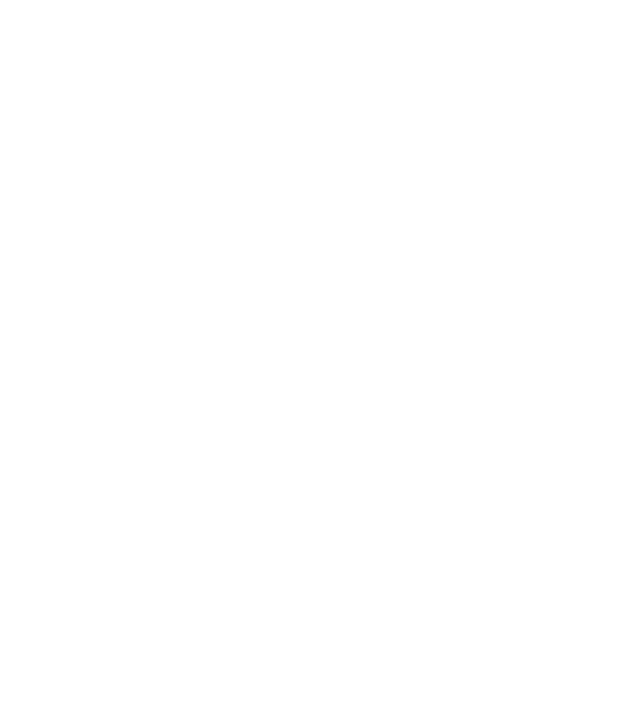
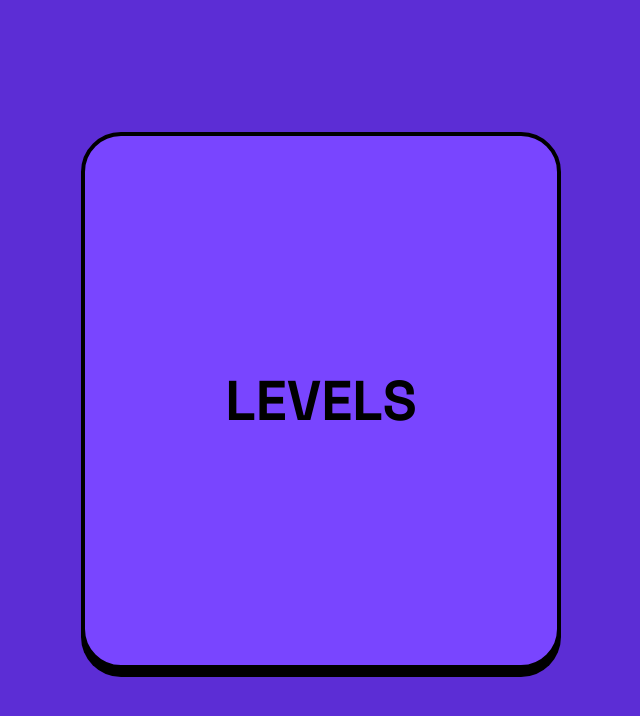
Before and after one commit to oluwatobicode/connect-four-gane, a React (Vite) app: page /levels in a window 1280 px wide. Before the commit this address had no page. Shown: the top 716 px of the page, without its empty margins (319-959 px from the left). Built offline with nearby package versions, Linux system fonts and the light colour scheme.

Commit message:
working on the levels section

```diff
--- a/src/App.tsx
+++ b/src/App.tsx
@@ -7,6 +7,7 @@
 import Start from "./pages/Start";
 import Game from "./pages/Game";
 import GameProvider from "./contexts/GameProvider";
+import Levels from "./pages/Levels";
 
 function App() {
   return (
@@ -18,6 +19,7 @@
           <Route path="/" element={<Start />} />
           <Route path="/rules" element={<Rules />} />
           <Route path="/game" element={<Game />} />
+          <Route path="/levels" element={<Levels />} />
         </Routes>
       </BrowserRouter>
     </GameProvider>
--- a/src/components/LevelList.tsx
+++ b/src/components/LevelList.tsx
@@ -1,7 +1,9 @@
 const LevelList = () => {
   return (
-    <div>
-      <h1></h1>
+    <div className="md:bg-[#7945FF] bg-none md:rounded-[40px] md:border-4 flex flex-col items-center justify-center md:border-black md:w-[480px] md:h-[537px] w-[335px] h-[407px] mx-auto md:shadow-[0px_8px_0px_#000000]">
+      <div className="flex flex-col items-center justify-center p-3 md:p-8">
+        <h1 className="text-[56px] font-bold leading-[71px]">LEVELS</h1>
+      </div>
     </div>
   );
 };
--- a/src/components/Settings.tsx
+++ b/src/components/Settings.tsx
@@ -15,7 +15,7 @@
 
   const handlePlayCPU = () => {
     navigate("/game");
-    startGame({ mode: "pvp", playerTwo: "human" });
+    startGame({ mode: "pvp", playerTwo: "human", level: undefined });
     console.log(`The state for playing with a cpu: ${state}`);
   };
 
```
